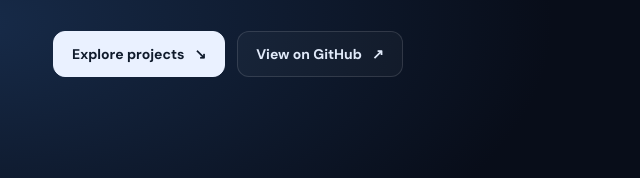
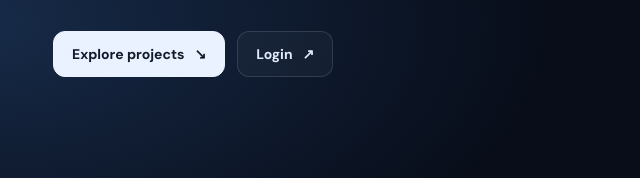
Before and after one commit to AquaTheCanary/convexllc, a plain HTML site: page index.html in a window 1280 px wide. Shown: the part 429-607 px from the top of the page, 27-667 px from the left. Drawn offline with Linux system fonts and the light colour scheme.

Commit message:
Update hero actions in index.html

```diff
--- a/index.html
+++ b/index.html
@@ -36,7 +36,7 @@ h1{font-size:clamp(48px,8vw,86px);line-height:.99;letter-spacing:-5px;margin:28p
 <div class="eyebrow"><span class="pulse"></span>All systems operational</div>
 <h1>Build what's<span class="shine"> next.</span></h1>
 <p class="lead">A collection of tools, experiments and digital projects built to make creating, sharing and working online a little better.</p>
-<div class="hero-actions"><a class="btn primary" href="#projects">Explore projects <span>↘</span></a><a class="btn secondary" href="https://github.com/AquaTheCanary">View on GitHub <span>↗</span></a></div>
+<div class="hero-actions"><a class="btn primary" href="#projects">Explore projects <span>↘</span></a><a class="btn secondary" href="https://login.convex.abrdns.com">Login <span>↗</span></a></div>
 </header>
 <section class="projects" id="projects">
 <div class="sectionhead"><div><h2>Our projects</h2></div><p></p></div>
```
